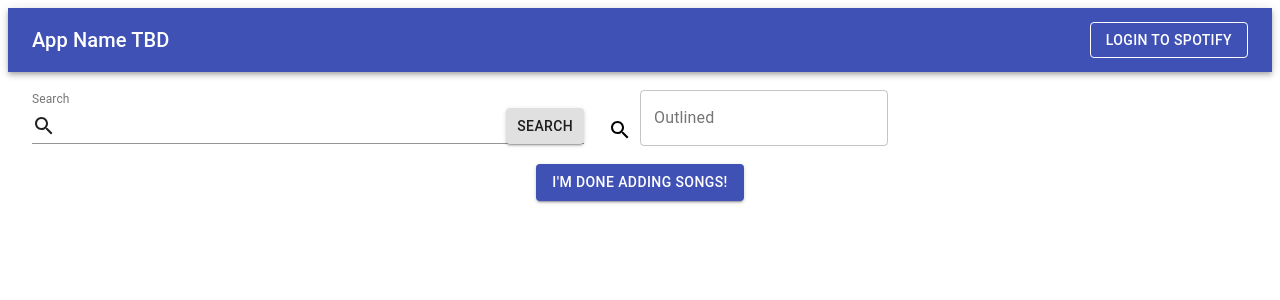
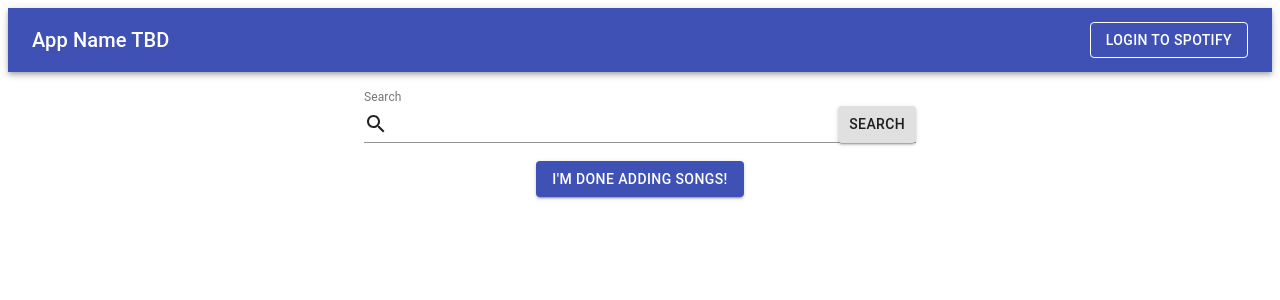
Before and after one commit to abigmyers/wwh2021, a React (Create React App) app: page / in a window 1280 px wide. Both pictures are taken after a click on the button "ADD SONG TO QUEUE". Shown: the top 300 px of the page. Built offline with nearby package versions, Linux system fonts and the light colour scheme; the HTML template or start-up script is replaced by a standard one; what spotify-web-api-js would draw is missing.

Commit message:
Fixed merge mistakes

```diff
--- a/src/SearchBar.js
+++ b/src/SearchBar.js
@@ -2,11 +2,9 @@ import React, { useState } from "react";
 
 import FormControl from '@material-ui/core/FormControl';
 import SearchIcon from '@material-ui/icons/Search';
-import { Search } from "@material-ui/icons";
 
 
 import Container from '@material-ui/core/Container';
-import Grid from '@material-ui/core/Grid'
 import Button from '@material-ui/core/Button';
 import TextField from '@material-ui/core/TextField';
 
@@ -23,7 +21,7 @@ function SearchBar(props) {
 
   const search = () => {
     if (props.loggedIn) {
-      props.spotifyApi.searchTracks(searchTerm, {"limit":"5"})
+      props.spotifyApi.searchTracks(searchTerm, { "limit": "5" })
         .then((response) => {
           setSearchResults(response.tracks);
           console.log(searchResults);
@@ -47,21 +45,12 @@ function SearchBar(props) {
           <TextField
             id="standard-name"
             label="Search"
-      InputProps={{startAdornment: <SearchIcon />, endAdornment: <Button variant="contained">Search</Button>}}
+            onKeyPress={handleKey}
+            onChange={handleChange}
+            InputProps={{ startAdornment: <SearchIcon />, endAdornment: <Button variant="contained" onClick={search}>Search</Button> }}
           />
         </FormControl>
       </Container>
-
-
-
-      <Grid container spacing={1} alignItems="flex-end">
-          <Grid item>
-            <SearchIcon />
-          </Grid>
-          <Grid item>
-            <TextField id="outlined-basic" label="Outlined" variant="outlined" onKeyPress={handleKey} onChange={handleChange} />
-          </Grid>
-        </Grid>
     </div>
   );
 }
```
Lines whose indentation alone changed are shown as unchanged.
